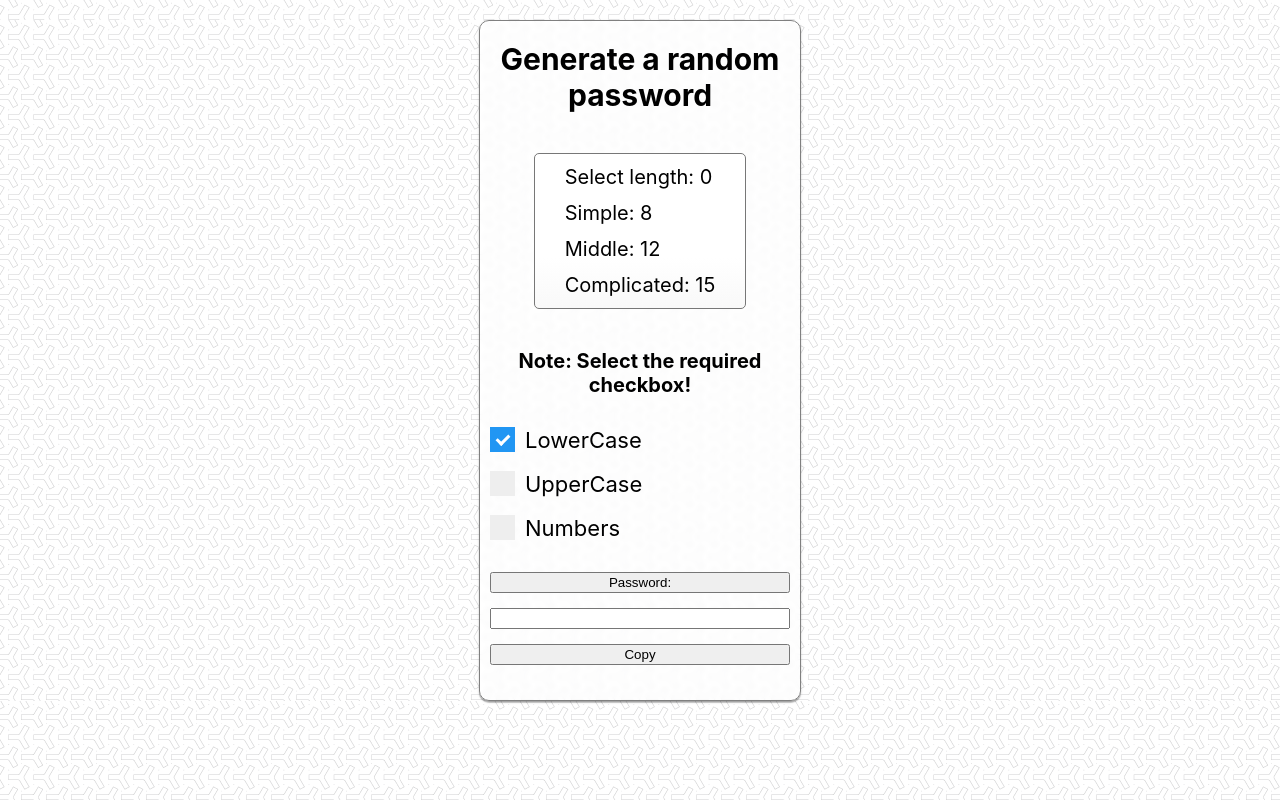
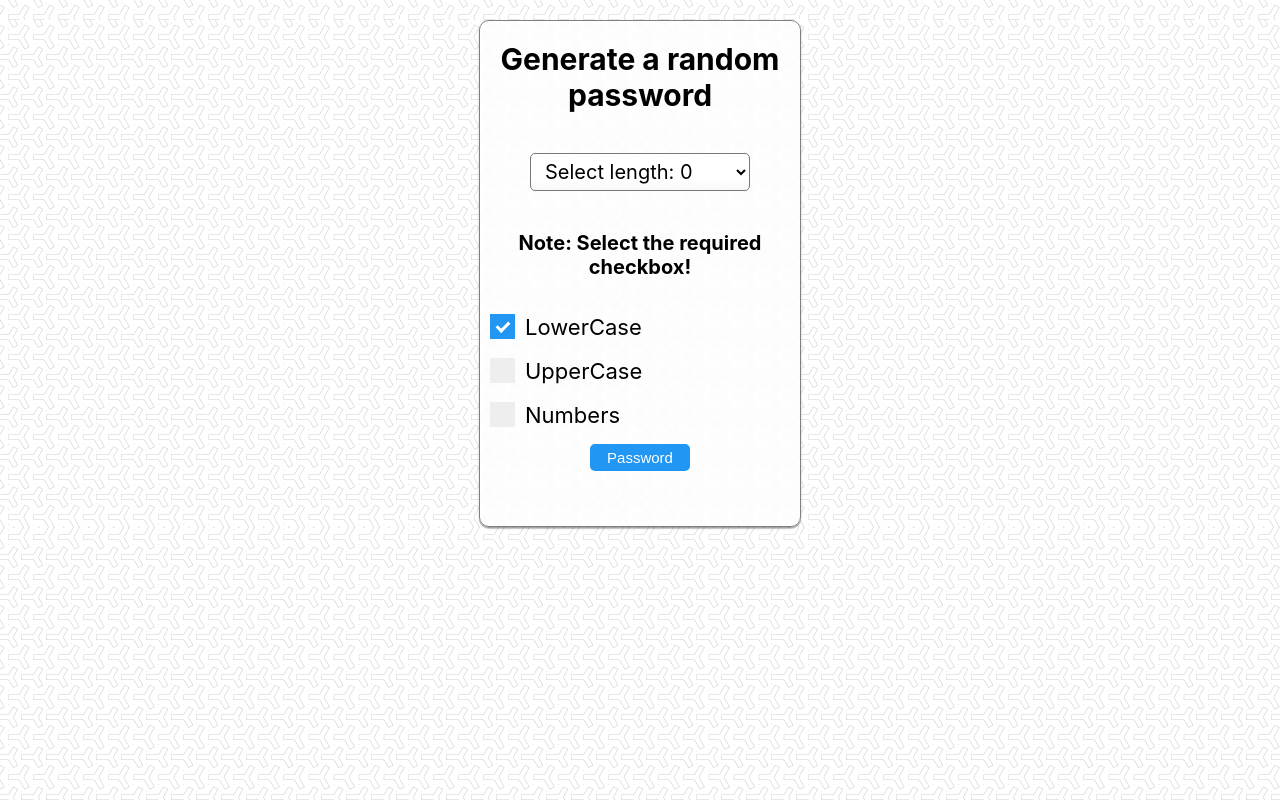
Before and after one commit to DenysPhV/random-password, a Next.js app: page / in a window 1280 px wide. Built offline with nearby package versions, Linux system fonts and the light colour scheme.

Commit message:
styled input

```diff
--- a/pages/index.js
+++ b/pages/index.js
@@ -4,19 +4,22 @@ import generator from 'generate-password';
 import styles from '../styles/Home.module.css';
 
 const index = () => {
+  // константа массива объектов длин паролей
   const LENGTH_PASSWORD = [
     { id: 0, name: 'Select length', value: 0 },
     { id: 1, name: 'Simple', value: 8 },
     { id: 2, name: 'Middle', value: 12 },
     { id: 3, name: 'Complicated', value: 15 },
     { id: 4, name: 'Difficult', value: 20 },
+    { id: 4, name: 'Super difficult', value: 100 },
   ];
-  // const [length, setLength] = useState(15);
+
   const [length, setLength] = useState(LENGTH_PASSWORD);
   const [password, setPassword] = useState('');
   const [isLowerCase, setIsLowerCase] = useState(true);
   const [isUpperCase, setIsUpperCase] = useState(false);
   const [isNumbers, setIsNumbers] = useState(false);
+  // const visibleButton = useRef(true);
 
   const generatePassword = () => {
     const pwd = generator.generate({
@@ -28,12 +31,11 @@ const index = () => {
     setPassword(pwd);
   };
 
-  const handleUpdate = e => {
-    setLength(e.target.value);
-  };
-  // получили и скопировали пароль
-  const handleClick = e => {
-    console.log('Получить пароль', password);
+  // при клике передаем полученое значение из константы массива
+  const handleUpdate = e => setLength(e.target.value);
+
+  //скопировали пароль
+  const handleClick = () => {
     window.navigator.clipboard.writeText(password);
     setPassword('Copied!');
   };
@@ -43,8 +45,9 @@ const index = () => {
       <h1 className={styles.title}>Generate a random password</h1>
 
       <form className={styles.form}>
+        {/* секция dropdown */}
         <div className={styles.selectContainer}>
-          <select onChange={handleUpdate} className={styles.select} multiple>
+          <select onChange={handleUpdate} className={styles.select}>
             {[...LENGTH_PASSWORD].map(item => {
               const { id, name, value } = item;
               return (
@@ -56,7 +59,7 @@ const index = () => {
           </select>
           <span className={styles.focus}></span>
         </div>
-
+        {/* секция checkbox */}
         <div className={styles.checkboxContainer}>
           <h2 className={styles.titleCheckbox}>
             Note: Select the required checkbox!{' '}
@@ -99,27 +102,34 @@ const index = () => {
               </label>
             </li>
           </ul>
-        </div>
-
-        <div className={styles.passwordContainer}>
           <button
             type="button"
             value="Generate Password"
             onClick={generatePassword}
             className={styles.button}
           >
-            Password:
+            <span>Password</span>
           </button>
-          <input placeholder={password} readOnly multiple />
+        </div>
+        {/* секция генерации копирования пароля  */}
+        {password && (
+          <div className={styles.passwordContainer}>
+            <input
+              placeholder={password}
+              readOnly
+              multiple
+              className={styles.input}
+            />
             <button
               type="button"
-            value="Copy Password"
+              value="CopyPassword"
               onClick={handleClick}
               className={styles.button}
             >
-            Copy
+              <span>Copy</span>
             </button>
           </div>
+        )}
       </form>
     </div>
   );
--- a/styles/Home.module.css
+++ b/styles/Home.module.css
@@ -14,6 +14,8 @@
 .checkboxContainer {
   padding-top: 20px;
   padding-bottom: 20px;
+
+  text-align: center;
 }
 
 .passwordContainer {
@@ -33,6 +35,7 @@
   padding-top: 20px;
   padding-bottom: 20px;
 }
+
 .titleCheckbox {
   font-size: 20px;
   font-weight: 700;
@@ -71,9 +74,9 @@
   width: 100%;
 
   border: 1px solid #777777;
-  border-radius: 0.25em;
+  border-radius: 5px;
 
-  padding: 0.25em 0.5em;
+  padding: 5px 10px;
 
   cursor: pointer;
   line-height: 1.1;
@@ -93,10 +96,10 @@
   flex-direction: column;
   justify-content: space-between;
 
-  padding-top: 10px;
-  padding-bottom: 10px;
+  padding-top: 15px;
+  padding-bottom: 15px;
 
-  height: 100px;
+  min-height: 100px;
 }
 /* Customize the label (the container) */
 .label {
@@ -173,7 +176,36 @@
   -ms-transform: rotate(45deg);
   transform: rotate(45deg);
 }
+
 .button {
+  margin: auto;
   margin-top: 15px;
   margin-bottom: 15px;
+
+  min-width: 100px;
+
+  color: #ffffff;
+  font-size: 15px;
+  padding: 5px 10px;
+
+  border: transparent;
+  border-radius: 5px;
+  background-color: #2196f3;
 }
+
+.button:hover,
+.button:focus {
+  background-color: #0868b6;
+  cursor: pointer;
+}
+
+.input {
+  box-sizing: border-box;
+  padding: 5px 10px;
+
+  width: 100%;
+  font-size: 20px;
+  text-align: center;
+
+  border: transparent hidden;
+}
```
Lines whose indentation alone changed are shown as unchanged.
